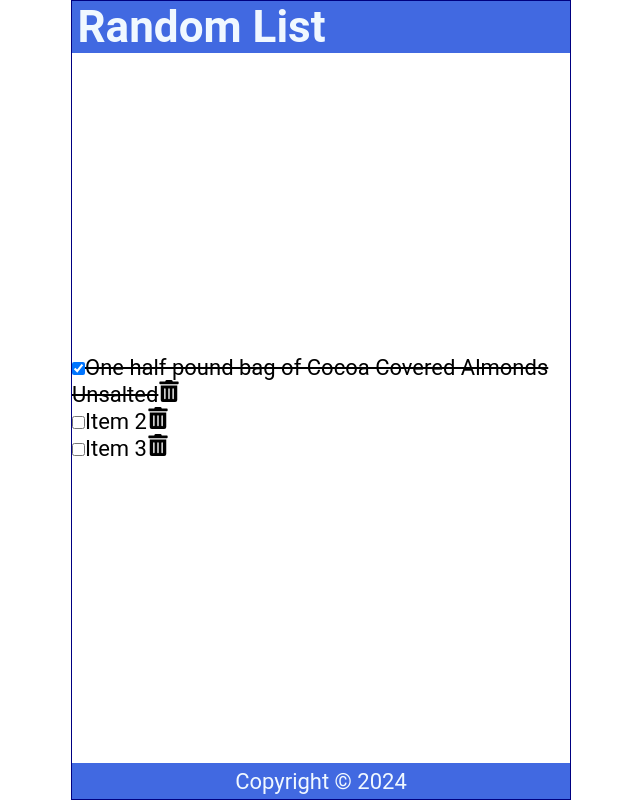
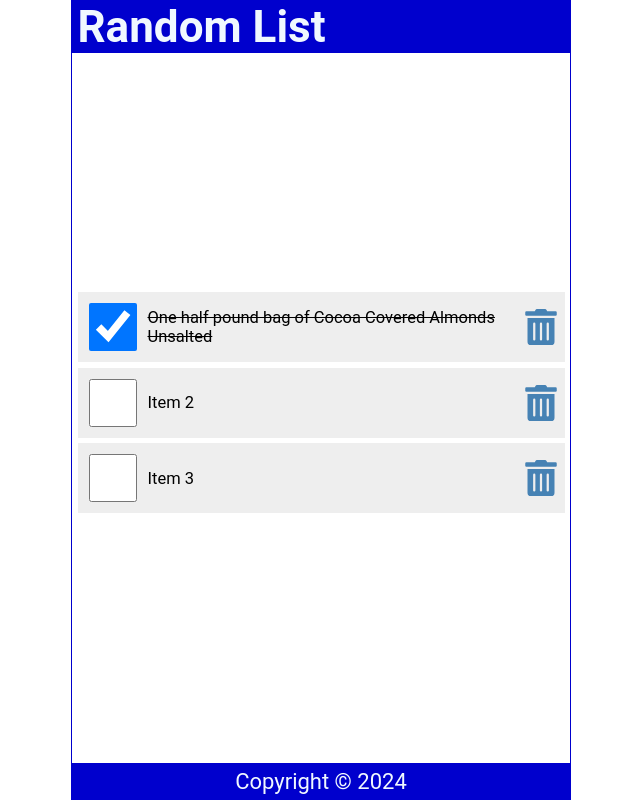
Before and after one commit to Aryan-747/LearningReact, a React (Create React App) app: page / in a window 1280 px wide. Shown: the whole page, without its empty margins (319-959 px from the left). Built offline with nearby package versions, Linux system fonts and the light colour scheme.

Commit message:
Added better style

```diff
--- a/src/index.css
+++ b/src/index.css
@@ -25,14 +25,14 @@
   height: 100vh;
   width: 100%;
   max-width: 500px;
-  border: 1px solid navy;
+  border: 1px solid mediumblue;
   margin: auto;
 }
 
 header {
   width: 100%;
   padding: 0 0.25em;
-  background-color: royalblue;
+  background-color: mediumblue;
   color: aliceblue;
   display: flex;
   justify-content: space-between;
@@ -52,8 +52,67 @@
 footer {
   width: 100%;
   padding: 0.25em;
-  background-color: royalblue;
+  background-color: mediumblue;
   color: aliceblue;
   display: grid;
   place-content: center;
 }
+
+ul {
+  width: 100%;
+  list-style: none;
+  padding: 0 0.25rem 0.25rem;
+}
+
+ul li::before {
+  content: "\200B";
+}
+
+.item {
+  display: flex;
+  justify-content: flex-start;
+  align-items: center;
+  padding: 0.5rem 0 0.5rem 0.5rem;
+  margin: 0.25rem 0;
+  background-color: #eee;
+}
+
+.item:first-child {
+  margin: 0;
+}
+
+.item input[type="checkbox"] {
+  text-align: center;
+  width: 2.5rem;
+  width: 48px;
+  min-width: 48px;
+  height: 2.5rem;
+  height: 48px;
+  min-height: 48px;
+  cursor: pointer;
+  margin-right: 0.5rem;
+}
+
+.item input[type="checkbox"]:focus + label {
+  text-decoration: underline;
+}
+
+.item > label {
+  font-size: 0.75rem;
+  flex-grow: 1;
+}
+
+.item svg {
+  width: 48px;
+  min-width: 48px;
+  height: 36px;
+  font-size: 1rem;
+  color: steelblue;
+  cursor: pointer;
+}
+
+.item svg:focus,
+.item svg:hover {
+  color: red;
+  outline: none;
+}
```
